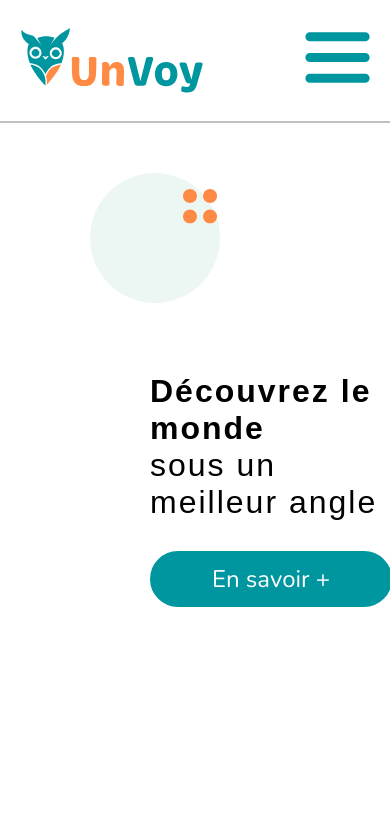
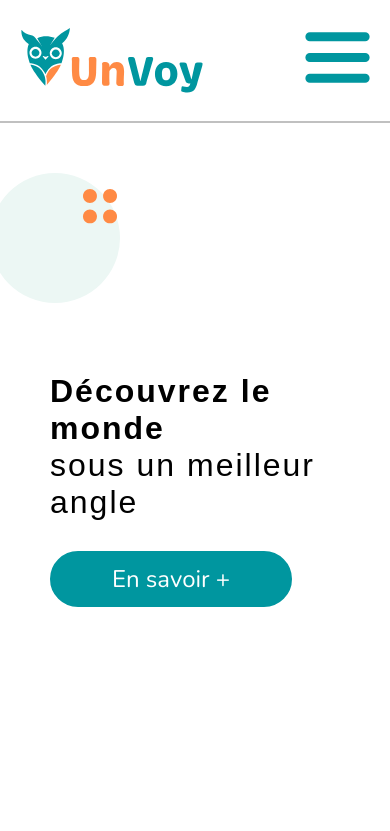
Before and after one commit to Boyadjie/UnVoy, a Next.js app: page / in a window 390 px wide. Shown: the top 831 px of the page. Built offline with nearby package versions, Linux system fonts and the light colour scheme; a web font is replaced by a local one.

Commit message:
lil fix on pading for responsive

```diff
--- a/src/components/landing/header/header.module.css
+++ b/src/components/landing/header/header.module.css
@@ -67,6 +67,7 @@
       padding: 25px 50px;
     }
     section {
+      padding: 50px 50px;
       margin-top: 200px;
       img {
         display: none;
```
